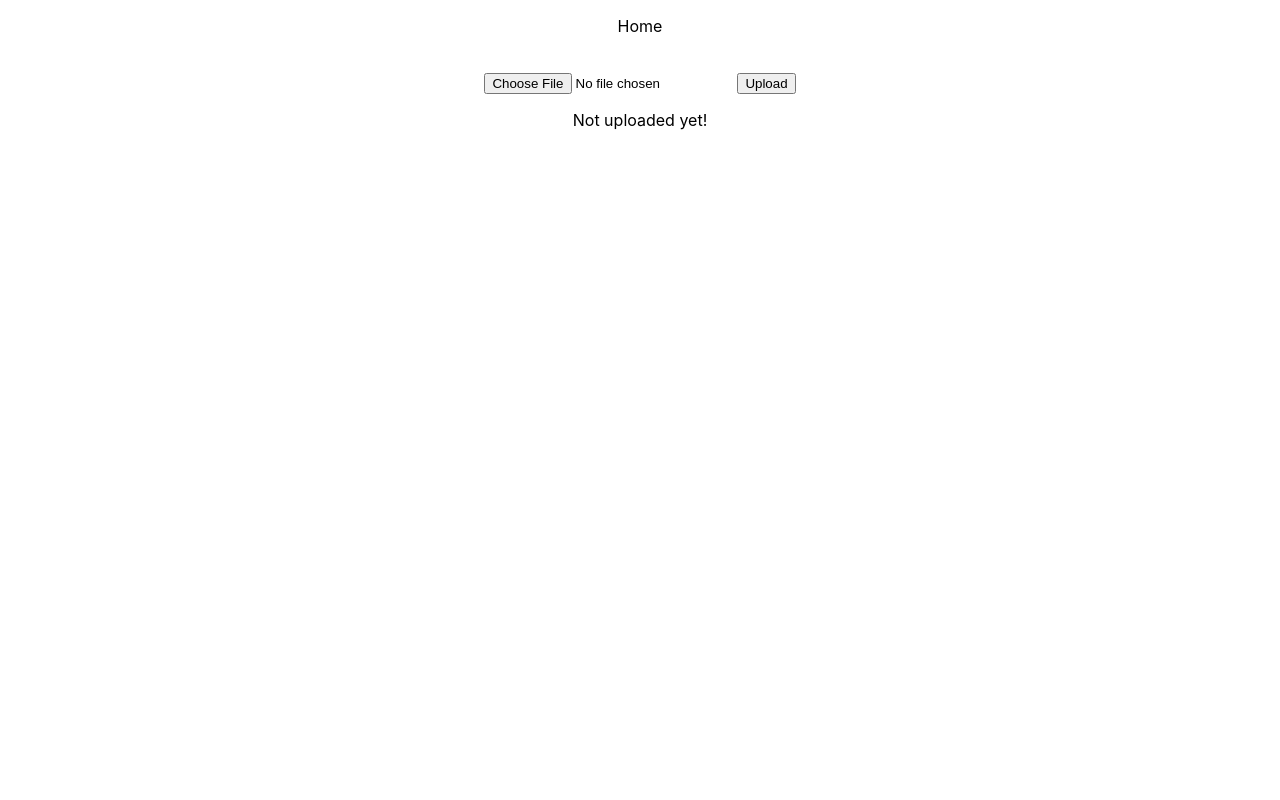
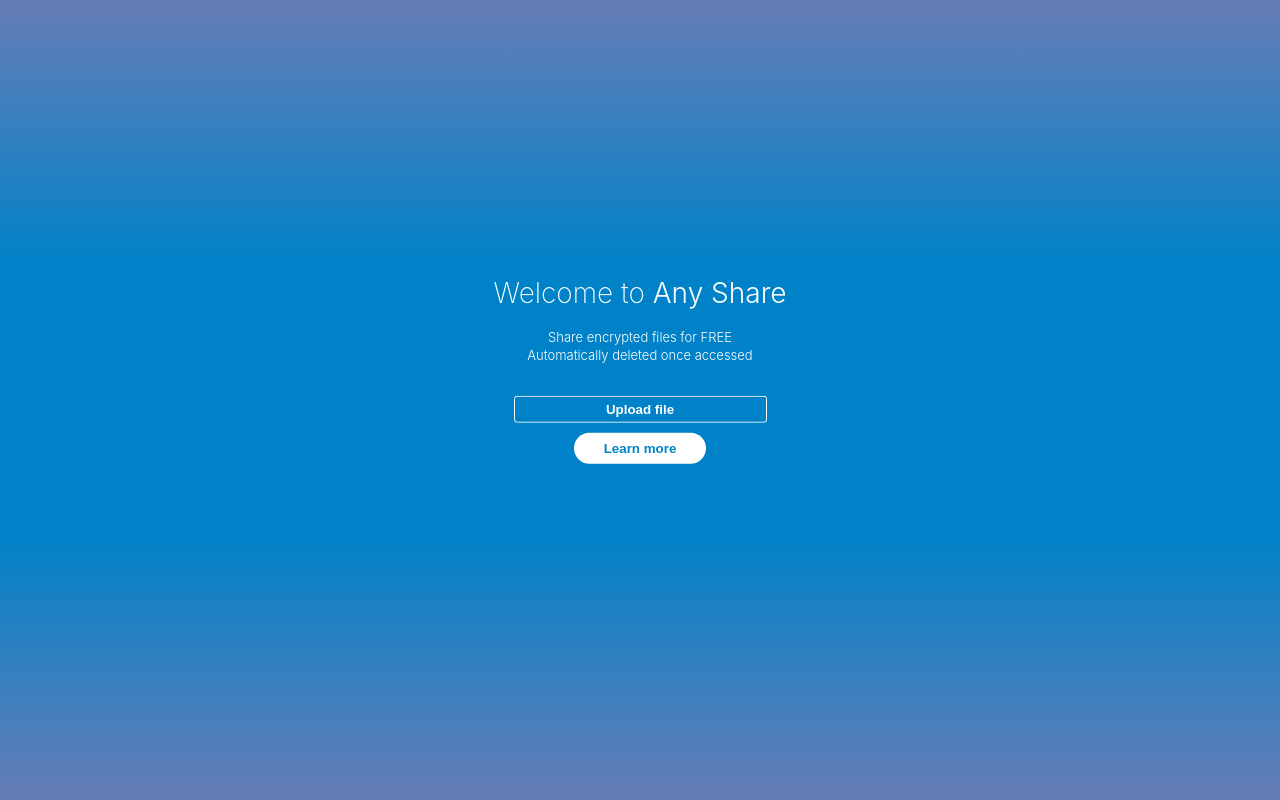
Before and after one commit to RajeshJ3/AnyShare, a React (Create React App) app: page / in a window 1280 px wide. Built offline with nearby package versions, Linux system fonts and the light colour scheme.

Commit message:
second commit

```diff
--- a/public/index.html
+++ b/public/index.html
@@ -4,40 +4,17 @@
     <meta charset="utf-8" />
     <link rel="icon" href="%PUBLIC_URL%/favicon.ico" />
     <meta name="viewport" content="width=device-width, initial-scale=1" />
-    <meta name="theme-color" content="#000000" />
+    <meta name="theme-color" content="#667db6" />
     <meta
       name="description"
       content="Web site created using create-react-app"
     />
     <link rel="apple-touch-icon" href="%PUBLIC_URL%/logo192.png" />
-    <!--
-      manifest.json provides metadata used when your web app is installed on a
-      user's mobile device or desktop. See https://developers.google.com/web/fundamentals/web-app-manifest/
-    -->
     <link rel="manifest" href="%PUBLIC_URL%/manifest.json" />
-    <!--
-      Notice the use of %PUBLIC_URL% in the tags above.
-      It will be replaced with the URL of the `public` folder during the build.
-      Only files inside the `public` folder can be referenced from the HTML.
-
-      Unlike "/favicon.ico" or "favicon.ico", "%PUBLIC_URL%/favicon.ico" will
-      work correctly both with client-side routing and a non-root public URL.
-      Learn how to configure a non-root public URL by running `npm run build`.
-    -->
     <title>React App</title>
   </head>
   <body>
     <noscript>You need to enable JavaScript to run this app.</noscript>
     <div id="root"></div>
-    <!--
-      This HTML file is a template.
-      If you open it directly in the browser, you will see an empty page.
-
-      You can add webfonts, meta tags, or analytics to this file.
-      The build step will place the bundled scripts into the <body> tag.
-
-      To begin the development, run `npm start` or `yarn start`.
-      To create a production bundle, use `npm run build` or `yarn build`.
-    -->
   </body>
 </html>
--- /dev/null
+++ b/src/App.css
@@ -0,0 +1,48 @@
+.custom-file-input {
+  color: transparent;
+}
+.custom-file-input::-webkit-file-upload-button,
+.custom-file-input-loading::-webkit-file-upload-button {
+  visibility: hidden;
+}
+.custom-file-input::before {
+  content: "Upload file";
+  width: 235px;
+  text-align-last: center;
+  height: 100%;
+  color: #fff;
+  display: inline-block;
+  border: 1px solid #fff;
+  border-radius: 3px;
+  padding: 5px 8px;
+  cursor: pointer;
+  font-weight: 700;
+  font-size: 10pt;
+}
+.custom-file-input-loading {
+  width: 252px;
+  text-align-last: center;
+  height: 100%;
+  color: #fff;
+  display: inline-block;
+  border: 1px solid #fff;
+  border-radius: 3px;
+  padding: 5px 8px;
+  cursor: pointer;
+  font-weight: 700;
+  font-size: 10pt;
+  background-color: transparent;
+}
+button,
+input {
+  outline: none;
+}
+
+.btn-upload {
+  color: #0082c8;
+  font-weight: 700;
+  background-color: #fff;
+  padding: 8px 30px;
+  border: none;
+  border-radius: 20px;
+}
--- a/src/App.js
+++ b/src/App.js
@@ -1,6 +1,7 @@
 import React, { Component } from "react";
 import Routes from "./routes";
 import Layout from "./containers/Layout";
+import "./App.css";
 
 class App extends Component {
   render() {
--- a/src/components/home/index.js
+++ b/src/components/home/index.js
@@ -3,9 +3,37 @@ import Upload from "./upload";
 
 class Home extends Component {
   render() {
+    const root = {
+      width: "100%",
+      position: "absolute",
+      top: "45%",
+      left: "50%",
+      transform: "translate(-50%, -50%)"
+    };
+    const title = {
+      fontSize: "28px",
+      fontWeight: "200"
+    };
+    const subTitle = {
+      fontSize: "13px",
+      fontWeight: "300",
+      marginBottom: "0px"
+    };
+    const subTitle2 = {
+      marginTop: "2px",
+      fontSize: "13px",
+      fontWeight: "300"
+    };
+    const bold = {
+      fontWeight: "300"
+    };
     return (
-      <div>
-        <p>Home</p>
+      <div style={root}>
+        <h1 style={title}>
+          Welcome to <span style={bold}>Any Share</span>
+        </h1>
+        <h3 style={subTitle}>Share encrypted files for FREE</h3>
+        <h3 style={subTitle2}>Automatically deleted once accessed</h3>
         <Upload />
       </div>
     );
--- /dev/null
+++ b/src/components/home/success.js
@@ -0,0 +1,33 @@
+import React, { Component } from "react";
+
+class Success extends Component {
+  state = {
+    link: null
+  };
+  render() {
+    const copyToClipboard = () => {
+      const el = this.textArea;
+      el.select();
+      document.execCommand("copy");
+      alert("Link copied!");
+    };
+    return (
+      <div>
+        <p className="click-to-copy" onClick={copyToClipboard}>
+          Copy Link
+        </p>
+        <p>Expiry: {this.props.data.expiry}</p>
+        <textarea
+          readOnly={true}
+          style={{ opacity: 0, userSelect: "none" }}
+          cols="1"
+          rows="1"
+          ref={textarea => (this.textArea = textarea)}
+          defaultValue={`${this.props.data.link}`}
+        />
+      </div>
+    );
+  }
+}
+
+export default Success;
--- a/src/components/home/upload.js
+++ b/src/components/home/upload.js
@@ -1,62 +1,84 @@
 import React, { Component } from "react";
 import axios from "axios";
+import Success from "./success";
 
 class Upload extends Component {
   state = {
     file: null,
     loading: false,
-    status: false
+    success: false,
+    link: null,
+    expiry: null,
+    progress: 0
   };
 
-  handleChange = e => {
+  uploadFile = e => {
     this.setState({
-      file: e.target.files[0]
+      loading: true
     });
-  };
-
-  handleSubmit = e => {
-    e.preventDefault();
-    const file = this.state.file;
-    if (file) {
-      this.uploadFile();
-    } else {
-      console.log("Please select a file first!");
-    }
-  };
-
-  uploadFile = () => {
-    console.log(this.state.file);
-
-    axios({
-      url: "https://file.io",
-      method: "POST",
-      data: {
-        file: this.state.file
+    var formData = new FormData();
+    formData.append("file", e.target.files[0]);
+    axios
+      .post("https://file.io/", formData, {
+        headers: {
+          "Content-Type": "multipart/form-data"
+        },
+        onUploadProgress: progressEvent => {
+          // console.log(
+          //   "Upload progress: " +
+          //     Math.round(
+          //       (progressEvent.loaded / progressEvent.total) * 100
+          //     ).toString() +
+          //     "%"
+          // );
+          this.setState({
+            ...this.state,
+            progress: Math.round(
+              (progressEvent.loaded / progressEvent.total) * 100
+            )
+          });
         }
       })
-      .then(res => console.log(res))
-      .catch(err => console.log(err));
+      .then(res => {
+        this.setState({
+          loading: false,
+          success: true,
+          link: res.data.link,
+          expiry: res.data.expiry
+        });
+      })
+      .catch(err => {
+        this.setState({
+          loading: false,
+          success: false,
+          link: null,
+          expiry: null
+        });
+      });
   };
 
   render() {
     return (
       <div>
         <br />
-        <form onSubmit={e => this.handleSubmit(e)}>
-          <input type="file" onChange={e => this.handleChange(e)} />
         {this.state.loading ? (
-            <button disabled type="submit">
-              Upload
+          <button disabled className="custom-file-input-loading" name="loading">
+            {this.state.progress}% Uploaded
           </button>
         ) : (
-            <button type="submit" onClick={e => this.handleSubmit(e)}>
-              Upload
+          <input
+            className="custom-file-input"
+            type="file"
+            name="file"
+            onChange={e => this.uploadFile(e)}
+          />
+        )}
+        <div style={{ paddingTop: "10px" }}>
+          <button className="btn-upload" type="submit">
+            Learn more
           </button>
-          )}
-        </form>
-        <div>
-          {this.state.status ? <p>Uploaded!</p> : <p>Not uploaded yet!</p>}
         </div>
+        <div>{this.state.success ? <Success data={this.state} /> : null}</div>
       </div>
     );
   }
--- a/src/index.css
+++ b/src/index.css
@@ -1,13 +1,35 @@
 body {
   margin: 0;
-  font-family: -apple-system, BlinkMacSystemFont, 'Segoe UI', 'Roboto', 'Oxygen',
-    'Ubuntu', 'Cantarell', 'Fira Sans', 'Droid Sans', 'Helvetica Neue',
+  font-family: -apple-system, BlinkMacSystemFont, "Segoe UI", "Roboto", "Oxygen",
+    "Ubuntu", "Cantarell", "Fira Sans", "Droid Sans", "Helvetica Neue",
     sans-serif;
   -webkit-font-smoothing: antialiased;
   -moz-osx-font-smoothing: grayscale;
+  background-image: linear-gradient(
+    to bottom,
+    #667db6,
+    #0082c8,
+    #0082c8,
+    #667db6
+  );
+  height: 100vh;
+  color: #fff;
+  user-select: none;
 }
 
 code {
-  font-family: source-code-pro, Menlo, Monaco, Consolas, 'Courier New',
+  font-family: source-code-pro, Menlo, Monaco, Consolas, "Courier New",
     monospace;
 }
+
+a {
+  color: blue;
+}
+
+.click-to-copy {
+  width: 50%;
+  margin-top: 20px;
+  padding: 5px 10px;
+  border: 1.8px dotted #fff;
+  cursor: pointer;
+}
```
Lines whose indentation alone changed are shown as unchanged.
